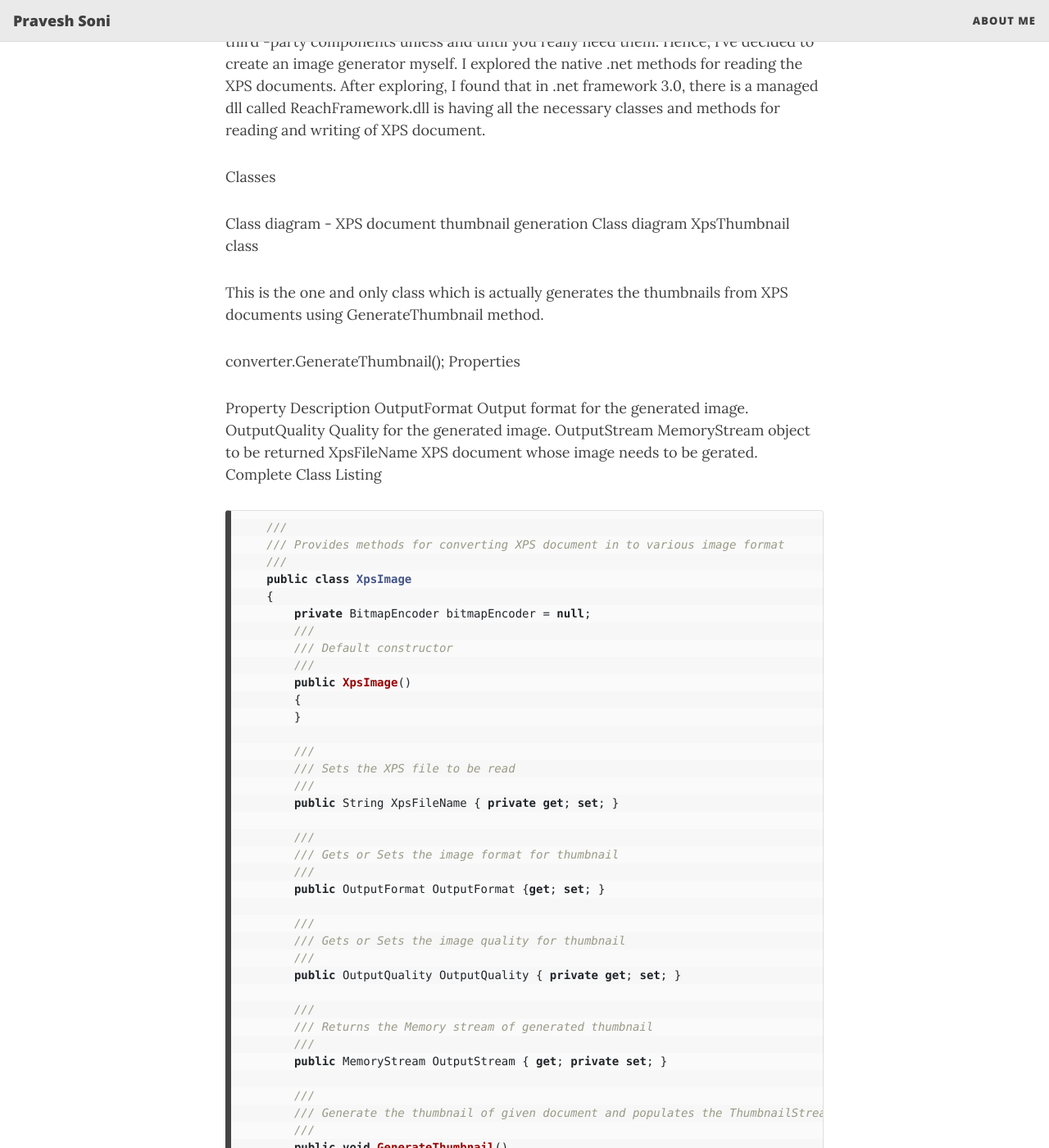
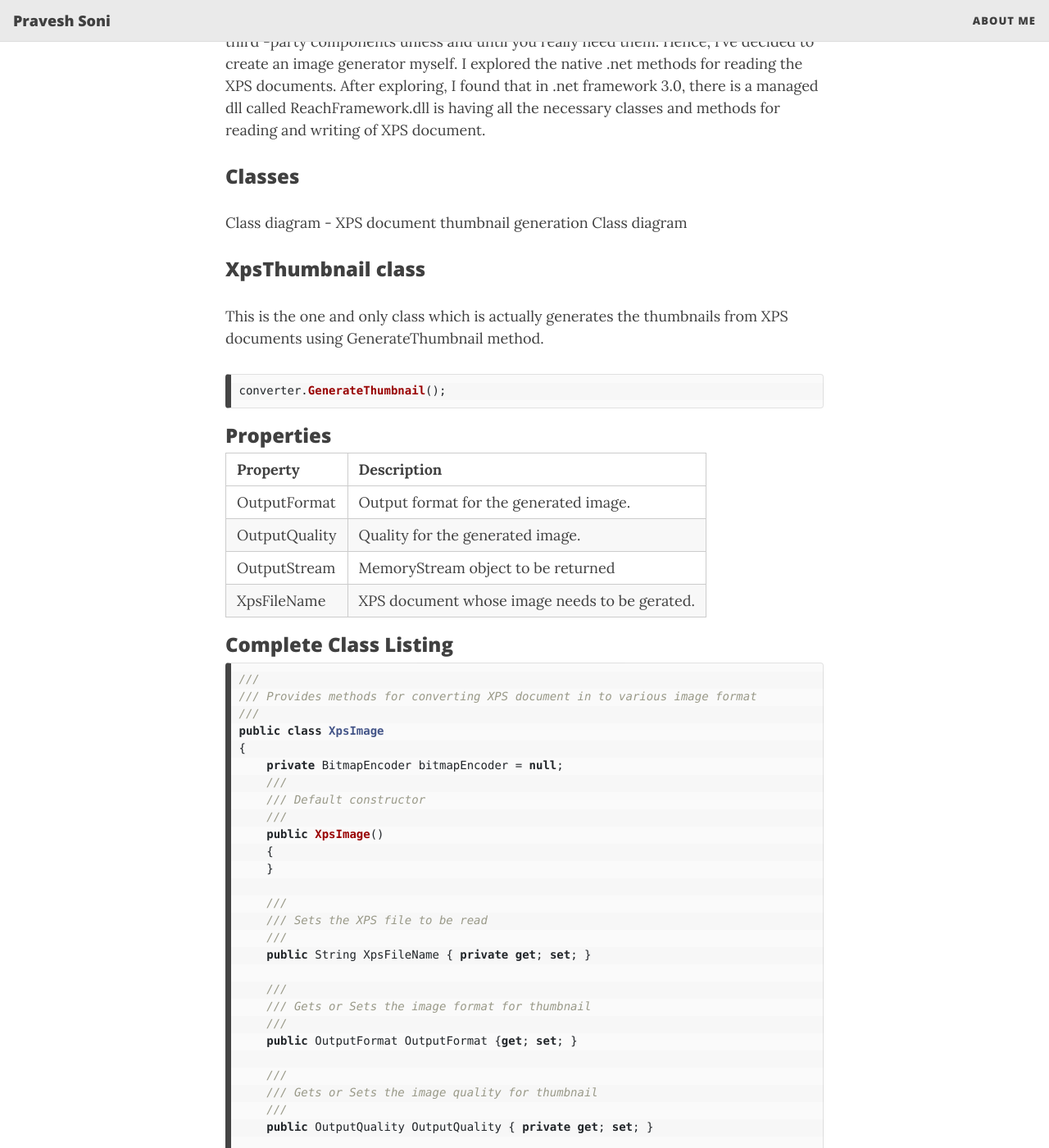
Before and after one commit to pjsoni/pjsoni.github.io, a Jekyll site: the page built from _posts/2010-01-25-how-to-show-thumbnails-of-xps-documents.md, in a window 1280 px wide and 1400 px high, scrolled down 322 px. Shown: the whole window at 82% size. Built offline with Jekyll 4.4.1, drawn with Linux system fonts in a browser that asks for light colours; nearby versions of some CDN libraries.

Commit message:
Updated files

````diff
--- a/_config.yml
+++ b/_config.yml
@@ -188,7 +188,7 @@ date_format: "%B %-d, %Y"
 timezone: "America/Chicago"
 markdown: kramdown
 highlighter: rouge
-permalink: /:year-:month-:day-:title/
+permalink: /:categories/:title:output_ext
 paginate: 5
 
 kramdown:
--- a/_posts/2010-01-25-how-to-show-thumbnails-of-xps-documents.md
+++ b/_posts/2010-01-25-how-to-show-thumbnails-of-xps-documents.md
@@ -13,122 +13,130 @@ date: 2010-01-25
 
 Recently I came across the requirement for displaying thumbnails of XPS document in SharePoint document library. As a hardcore developer, I’m not in favor of readymade third -party components unless and until you really need them. Hence, I’ve decided to create an image generator myself. I explored the native .net methods for reading the XPS documents. After exploring, I found that in .net framework 3.0, there is a managed dll called ReachFramework.dll is having all the necessary classes and methods for reading and writing of XPS document.
 
-Classes
+### Classes
 
 Class diagram - XPS document thumbnail generation
 Class diagram
-XpsThumbnail class
+
+### XpsThumbnail class
 
 This is the one and only class which is actually generates the thumbnails from XPS documents using GenerateThumbnail method.
 
+```csharp
 converter.GenerateThumbnail();
-Properties
+```
 
-Property	Description
-OutputFormat	Output format for the generated image.
-OutputQuality	Quality for the generated image.
-OutputStream	MemoryStream object to be returned
-XpsFileName	XPS document whose image needs to be gerated.
-Complete Class Listing
+### Properties
+
+| Property          | Description                                   |
+| ----------------- | --------------------------------------------  |
+| OutputFormat	    | Output format for the generated image.        |
+| OutputQuality	    | Quality for the generated image.              |
+| OutputStream	    | MemoryStream object to be returned            |
+| XpsFileName	    | XPS document whose image needs to be gerated. |
+
+
+
+### Complete Class Listing
 
 ```csharp
+///
+/// Provides methods for converting XPS document in to various image format
+///
+public class XpsImage
+{
+    private BitmapEncoder bitmapEncoder = null;
     ///
-    /// Provides methods for converting XPS document in to various image format
+    /// Default constructor
     ///
-    public class XpsImage
+    public XpsImage()
     {
-        private BitmapEncoder bitmapEncoder = null;
-        ///
-        /// Default constructor
-        ///
-        public XpsImage()
+    }
+
+    ///
+    /// Sets the XPS file to be read
+    ///
+    public String XpsFileName { private get; set; }
+
+    ///
+    /// Gets or Sets the image format for thumbnail
+    ///
+    public OutputFormat OutputFormat {get; set; }
+
+    ///
+    /// Gets or Sets the image quality for thumbnail
+    ///
+    public OutputQuality OutputQuality { private get; set; }
+
+    ///
+    /// Returns the Memory stream of generated thumbnail
+    ///
+    public MemoryStream OutputStream { get; private set; }
+
+    ///
+    /// Generate the thumbnail of given document and populates the ThumbnailStream property
+    ///
+    public void GenerateThumbnail()
+    {
+        XpsDocument xpsDocument = new XpsDocument(this.XpsFileName, FileAccess.Read);
+        FixedDocumentSequence documentPageSequence = xpsDocument.GetFixedDocumentSequence();
+
+        string fileNameWithoutExtension = Path.GetFileNameWithoutExtension(this.XpsFileName);
+        string fileExtension = string.Empty;
+
+        switch (this.OutputFormat)
         {
+            case OutputFormat.Jpeg:
+                fileExtension = ".jpg";
+                bitmapEncoder = new JpegBitmapEncoder();
+                break;
+            case OutputFormat.Png:
+                fileExtension = ".png";
+                bitmapEncoder = new PngBitmapEncoder();
+                break;
+            case OutputFormat.Gif:
+                fileExtension = ".gif";
+                bitmapEncoder = new GifBitmapEncoder();
+                break;
+            default:
+                fileExtension = ".jpg";
+                bitmapEncoder = new JpegBitmapEncoder();
+                break;
         }
 
-        ///
-        /// Sets the XPS file to be read
-        ///
-        public String XpsFileName { private get; set; }
+        double imageQualityRatio = 1.0;
+        switch (this.OutputQuality)
+        {
+            case OutputQuality.Low:
+                imageQualityRatio /= 2.0;
+                break;
 
-        ///
-        /// Gets or Sets the image format for thumbnail
-        ///
-        public OutputFormat OutputFormat {get; set; }
+            case OutputQuality.Good:
+                imageQualityRatio *= 2.0;
+                break;
 
-        ///
-        /// Gets or Sets the image quality for thumbnail
-        ///
-        public OutputQuality OutputQuality { private get; set; }
+            case OutputQuality.Super:
+                imageQualityRatio *= 3.0;
+                break;
+            default:
+                imageQualityRatio *= 1.0;
+                break;
+        }
 
-        ///
-        /// Returns the Memory stream of generated thumbnail
-        ///
-        public MemoryStream OutputStream { get; private set; }
+        DocumentPage documentPage = documentPageSequence.DocumentPaginator.GetPage(0);
+        RenderTargetBitmap targetBitmap = new RenderTargetBitmap((int)(documentPage.Size.Width * imageQualityRatio), (int)(documentPage.Size.Height * imageQualityRatio), 96.0 * imageQualityRatio, 96.0 * imageQualityRatio, PixelFormats.Pbgra32);
+        targetBitmap.Render(documentPage.Visual);
 
-        ///
-        /// Generate the thumbnail of given document and populates the ThumbnailStream property
-        ///
-        public void GenerateThumbnail()
-        {
-            XpsDocument xpsDocument = new XpsDocument(this.XpsFileName, FileAccess.Read);
-            FixedDocumentSequence documentPageSequence = xpsDocument.GetFixedDocumentSequence();
-
-            string fileNameWithoutExtension = Path.GetFileNameWithoutExtension(this.XpsFileName);
-            string fileExtension = string.Empty;
-
-            switch (this.OutputFormat)
-            {
-                case OutputFormat.Jpeg:
-                    fileExtension = ".jpg";
-                    bitmapEncoder = new JpegBitmapEncoder();
-                    break;
-                case OutputFormat.Png:
-                    fileExtension = ".png";
-                    bitmapEncoder = new PngBitmapEncoder();
-                    break;
-                case OutputFormat.Gif:
-                    fileExtension = ".gif";
-                    bitmapEncoder = new GifBitmapEncoder();
-                    break;
-                default:
-                    fileExtension = ".jpg";
-                    bitmapEncoder = new JpegBitmapEncoder();
-                    break;
-            }
-
-            double imageQualityRatio = 1.0;
-            switch (this.OutputQuality)
-            {
-                case OutputQuality.Low:
-                    imageQualityRatio /= 2.0;
-                    break;
-
-                case OutputQuality.Good:
-                    imageQualityRatio *= 2.0;
-                    break;
-
-                case OutputQuality.Super:
-                    imageQualityRatio *= 3.0;
-                    break;
-                default:
-                    imageQualityRatio *= 1.0;
-                    break;
-            }
-
-            DocumentPage documentPage = documentPageSequence.DocumentPaginator.GetPage(0);
-            RenderTargetBitmap targetBitmap = new RenderTargetBitmap((int)(documentPage.Size.Width * imageQualityRatio), (int)(documentPage.Size.Height * imageQualityRatio), 96.0 * imageQualityRatio, 96.0 * imageQualityRatio, PixelFormats.Pbgra32);
-            targetBitmap.Render(documentPage.Visual);
-
-            bitmapEncoder.Frames.Add(BitmapFrame.Create(targetBitmap));
-            string str4 = string.Format("{0}{1}", fileNameWithoutExtension, fileExtension);
-            MemoryStream memoryStream = new MemoryStream();
-            bitmapEncoder.Save(memoryStream);
-            this.OutputStream = memoryStream;
-            xpsDocument.Close();
-        }
+        bitmapEncoder.Frames.Add(BitmapFrame.Create(targetBitmap));
+        string str4 = string.Format("{0}{1}", fileNameWithoutExtension, fileExtension);
+        MemoryStream memoryStream = new MemoryStream();
+        bitmapEncoder.Save(memoryStream);
+        this.OutputStream = memoryStream;
+        xpsDocument.Close();
     }
+}
 ```
-Using Code
+### Using Code
 
 The class itself is the simple class and made for simplicity. Below is small snippet how to utilize the class.
 
@@ -138,7 +146,8 @@ converter.OutputFormat = OutputFormat.Png;
 converter.OutputQuality = OutputQuality.Super;
 converter.GenerateThumbnail();
 ```
-Conclusion
+
+### Conclusion
 
 The sample application provided with this article just demonstrated the utilization of the code. In the demo application, you need to save the image by invoking context menu from the thumbnail to see the output as I’m using the in memory image stream to display image in to picture box.
 
````
Also changed, not shown: _posts/2010-07-07-microsoft-releases-webmatrix.md (+1 -2 lines), _posts/2010-10-10-installing-utorrent-on-whs-vail-as-service.md (+1 -0 lines), aboutme.md (+3 -10 lines), _layouts/home.html (indentation only), docs/ClassDiagram.jpg (added), docs/webmatrix.png (added).
